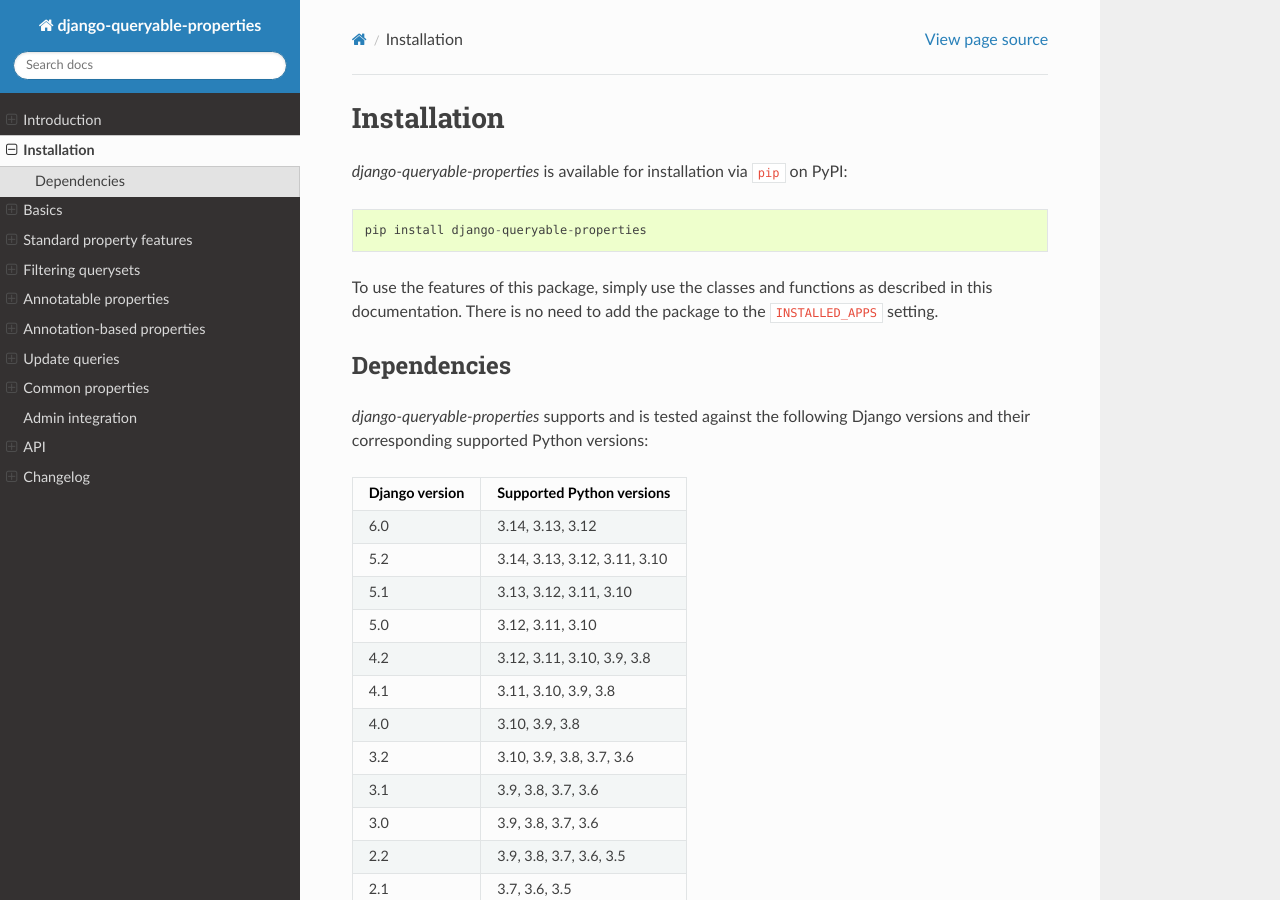
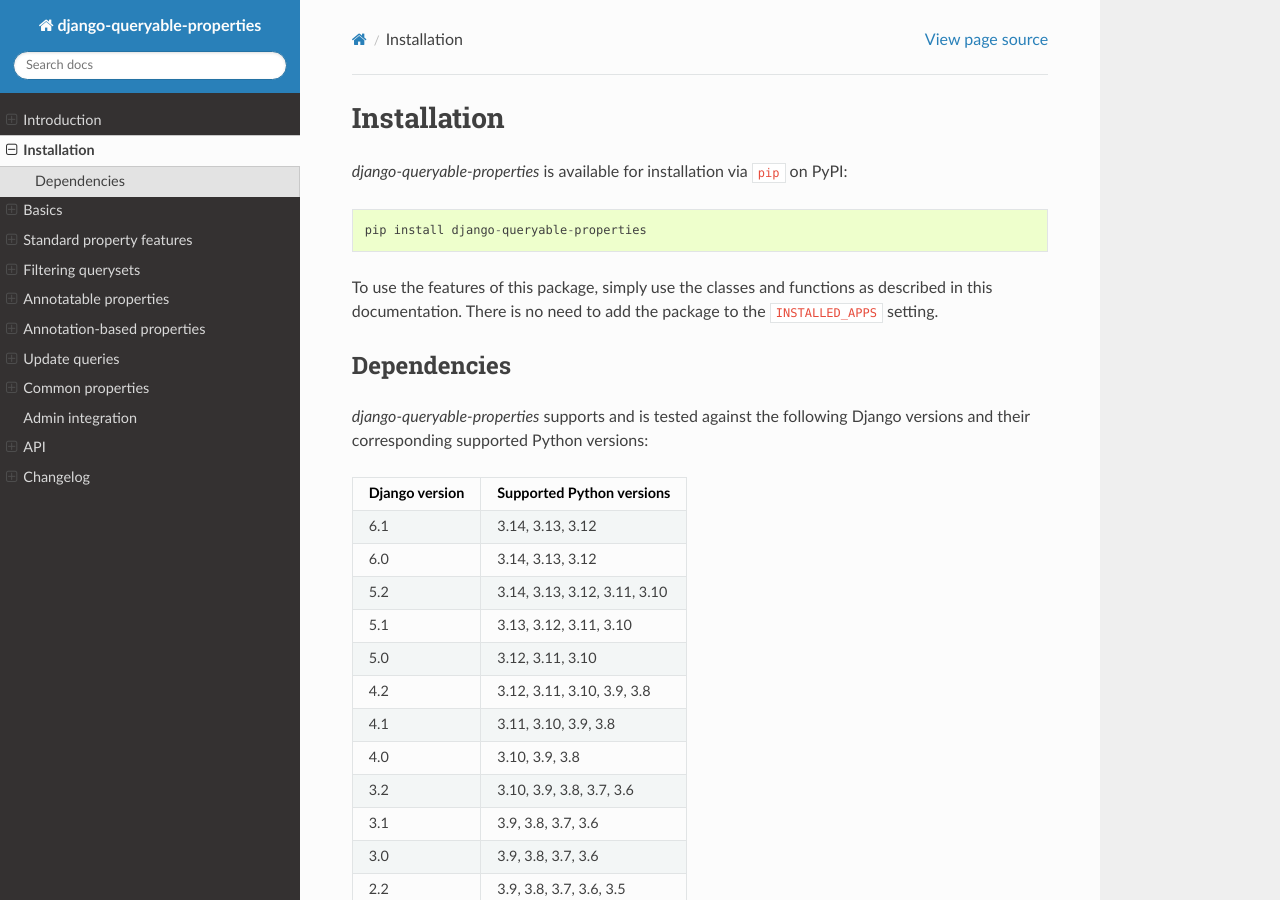
Before and after one commit to W1ldPo1nter/django-queryable-properties, a Sphinx documentation site: the page built from docs/installation.rst, in a window 1280 px wide and 900 px high. Built offline with Sphinx 7.4.7 and the Read the Docs theme 3.1.0, drawn with Linux system fonts in a browser that asks for light colours.

Commit message:
Documented Django 6.1 support

```diff
--- a/docs/installation.rst
+++ b/docs/installation.rst
@@ -17,6 +17,8 @@
 +----------------+------------------------------+
 | Django version | Supported Python versions    |
 +================+==============================+
+| 6.1            | 3.14, 3.13, 3.12             |
++----------------+------------------------------+
 | 6.0            | 3.14, 3.13, 3.12             |
 +----------------+------------------------------+
 | 5.2            | 3.14, 3.13, 3.12, 3.11, 3.10 |
--- a/setup.py
+++ b/setup.py
@@ -96,6 +96,7 @@
         'Framework :: Django :: 5.1',
         'Framework :: Django :: 5.2',
         'Framework :: Django :: 6.0',
+        'Framework :: Django :: 6.1',
         'Intended Audience :: Developers',
         'License :: OSI Approved :: BSD License',
         'Operating System :: OS Independent',
```
